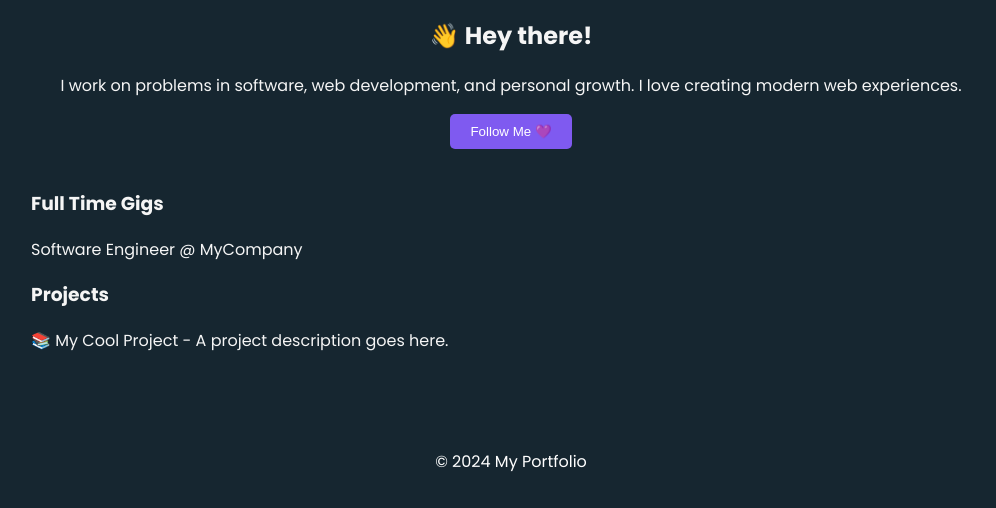
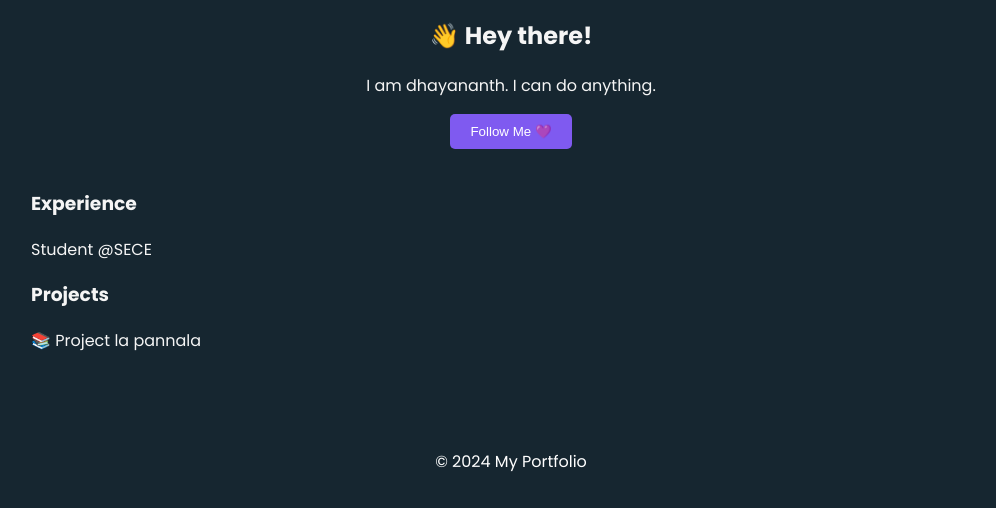
Before and after one commit to DhayananthB/dhayananthb, a plain HTML site: page index.html in a window 1280 px wide. Shown: the part 162-670 px from the top of the page, without its empty margins (129-1125 px from the left). Drawn offline with Linux system fonts and the light colour scheme.

Commit message:
added index.html

```diff
--- a/index.html
+++ b/index.html
@@ -7,6 +7,7 @@
     <title>dhayananth</title>
     <link rel="preconnect" href="https://fonts.googleapis.com">
 <link rel="preconnect" href="https://fonts.gstatic.com" crossorigin>
+<link rel="icon" type="image/x-icon" href="/assets/favicon.png">
 <link href="https://fonts.googleapis.com/css2?family=Poppins:ital,wght@0,100;0,200;0,300;0,400;0,500;0,600;0,700;0,800;0,900;1,100;1,200;1,300;1,400;1,500;1,600;1,700;1,800;1,900&display=swap" rel="stylesheet">
     <link rel="stylesheet" href="style.css" />
   </head>
@@ -43,18 +44,17 @@
         />
         <h2>👋 Hey there!</h2>
         <p>
-          I work on problems in software, web development, and personal growth.
-          I love creating modern web experiences.
+          I am dhayananth. I can do anything.
         </p>
         <button class="follow-btn">Follow Me 💜</button>
       </section>
 
       <section class="content">
-        <h3>Full Time Gigs</h3>
-        <p>Software Engineer @ MyCompany</p>
+        <h3>Experience</h3>
+        <p>Student @SECE</p>
 
         <h3>Projects</h3>
-        <p>📚 My Cool Project - A project description goes here.</p>
+        <p>📚 Project la pannala</p>
       </section>
     </div>
 
```
Also changed, not shown: assets/favicon.png (added).
